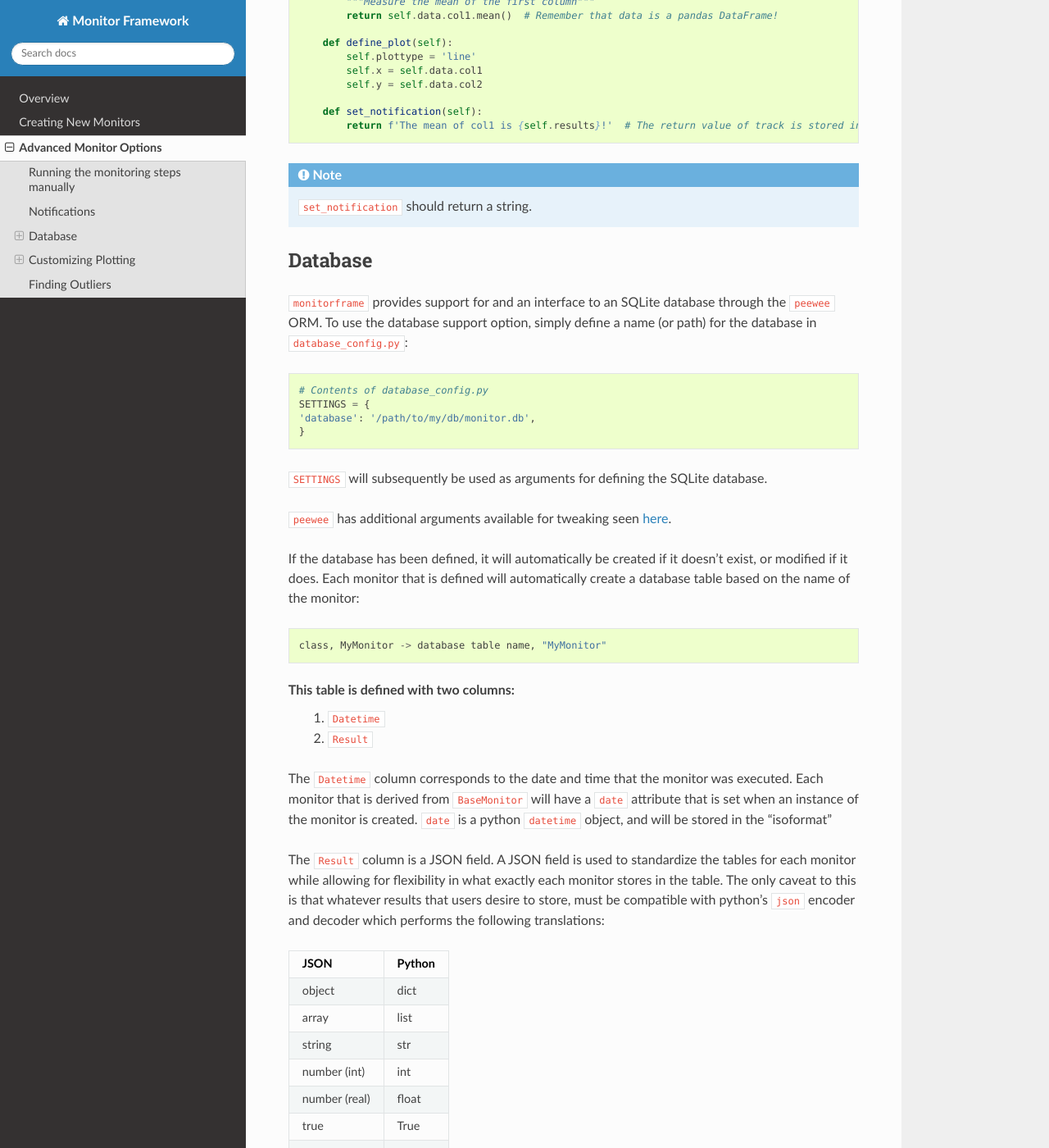
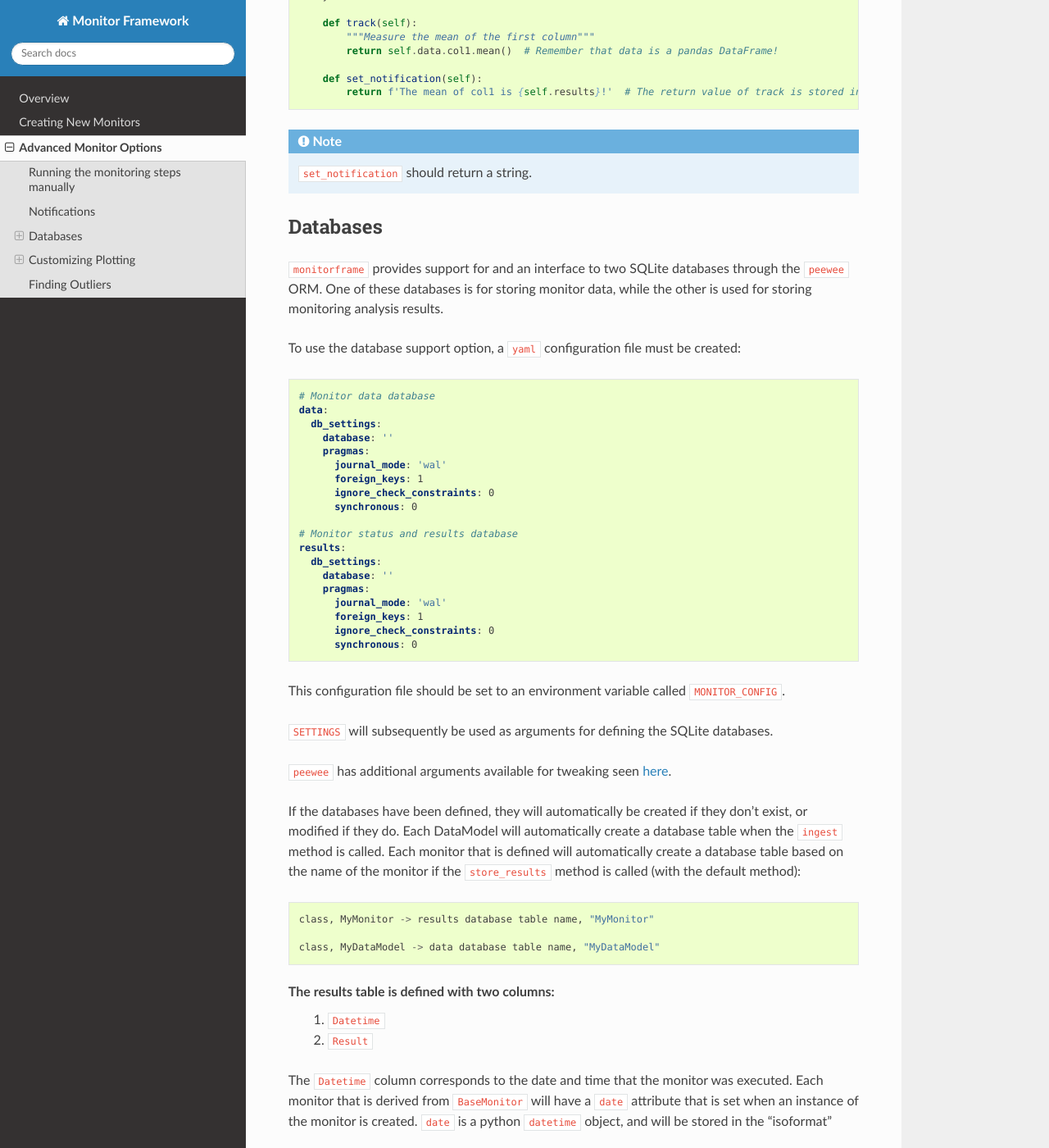
Before and after one commit to spacetelescope/monitor-framework, a Sphinx documentation site: the page built from docs/source/advanced_monitors.rst, in a window 1280 px wide and 1400 px high, scrolled down 1326 px. Shown: the whole window at 82% size. Built offline with Sphinx 7.4.7 and the Read the Docs theme 2.0.0, drawn with Linux system fonts in a browser that asks for light colours; some of the changed text lies outside the part shown.

```diff
--- a/docs/source/advanced_monitors.rst
+++ b/docs/source/advanced_monitors.rst
@@ -13,8 +13,8 @@ Running the monitoring steps manually
 If there is a need to run the monitoring steps manually, ``BaseMonitor`` includes the following methods that can be
 called independently:
 
-- ``initialize_data``: retrieve data defined by the data model, set plotting parameters, set labels, filter data if a filter is defined.
-- ``run_analysis``: execute the track method, find outliers if defined, sets notification.
+- ``initialize_data``: retrieve data defined by the data model set the data attribute, set labels.
+- ``run_analysis``: execute the track method, find outliers if defined, set notifications.
 - ``plot``: plot the plotly figure object (creates the html output)
 - ``notify``: sends notification email
 
@@ -51,14 +51,13 @@ For example:
             recipients=['other@stsci.edu', 'other2@stsci.edu']  # recipients can also be a single string if there's only one
         )
 
+        plottype = 'line'
+        x = 'col1'
+        y = 'col2'
+
         def track(self):
             """Measure the mean of the first column"""
             return self.data.col1.mean()  # Remember that data is a pandas DataFrame!
-
-        def define_plot(self):
-            self.plottype = 'line'
-            self.x = self.data.col1
-            self.y = self.data.col2
 
         def set_notification(self):
             return f'The mean of col1 is {self.results}!'  # The return value of track is stored in the results attribute!
@@ -67,29 +66,52 @@ For example:
 
     ``set_notification`` should return a string.
 
-Database
---------
-``monitorframe`` provides support for and an interface to an SQLite database through the ``peewee`` ORM.
-To use the database support option, simply define a name (or path) for the database in ``database_config.py``:
+Databases
+---------
+``monitorframe`` provides support for and an interface to two SQLite databases through the ``peewee`` ORM.
+One of these databases is for storing monitor data, while the other is used for storing monitoring analysis results.
 
-.. code-block:: python
+To use the database support option, a ``yaml`` configuration file must be created:
 
-    # Contents of database_config.py
-    SETTINGS = {
-    'database': '/path/to/my/db/monitor.db',
-    }
+.. code-block:: yaml
 
-``SETTINGS`` will subsequently be used as arguments for defining the SQLite database.
+    # Monitor data database
+    data:
+      db_settings:
+        database: ''
+        pragmas:
+          journal_mode: 'wal'
+          foreign_keys: 1
+          ignore_check_constraints: 0
+          synchronous: 0
+
+    # Monitor status and results database
+    results:
+      db_settings:
+        database: ''
+        pragmas:
+          journal_mode: 'wal'
+          foreign_keys: 1
+          ignore_check_constraints: 0
+          synchronous: 0
+
+This configuration file should be set to an environment variable called ``MONITOR_CONFIG``.
+
+``SETTINGS`` will subsequently be used as arguments for defining the SQLite databases.
 
 ``peewee`` has additional arguments available for tweaking seen
 `here <http://docs.peewee-orm.com/en/latest/peewee/database.html#using-sqlite>`_.
 
-If the database has been defined, it will automatically be created if it doesn't exist, or modified if it does.
-Each monitor that is defined will automatically create a database table based on the name of the monitor::
+If the databases have been defined, they will automatically be created if they don't exist, or modified if they do.
+Each DataModel will automatically create a database table when the ``ingest`` method is called.
+Each monitor that is defined will automatically create a database table based on the name of the
+monitor if the ``store_results`` method is called (with the default method)::
 
-    class, MyMonitor -> database table name, "MyMonitor"
+    class, MyMonitor -> results database table name, "MyMonitor"
 
-This table is defined with two columns:
+    class, MyDataModel -> data database table name, "MyDataModel"
+
+The results table is defined with two columns:
     1. ``Datetime``
     2. ``Result``
 
@@ -129,6 +151,8 @@ For more information on pandas' ``to_json`` method, see
 Python's JSON encoder and decoder, see `their documentation <https://docs.python.org/3/library/json.html>`_.
 
 .. _custom-storage:
+
+The data database columns are defined based on the data recovered by the ``get_new_data`` method.
 
 Storing and accessing results
 ^^^^^^^^^^^^^^^^^^^^^^^^^^^^^
@@ -208,30 +232,8 @@ The basic plotting functionality of ``BaseMonitor`` restricts the dimensionality
 basic after all).
 
 The third dimension is a *color* dimension supports either an array of the same shape as ``x`` and ``y``.
-To specify a color dimension to the data, simply set the ``z`` attribute in ``define_plot``:
-
-.. code-block:: python
-
-    def define_plot(self):
-        self.plottype = 'scatter'
-        self.x = self.data.col1  # [1, 2 ,3]
-        self.y = self.data.col2  # [4, 5, 6]
-
-        # If the color dimension is included in the data as col3:
-        self.z = self.data.col3
-
-        # If the color dimension is not included in the data, but based on some analysis
-        self.z = some_color_array  # must be the same length as x and y
-
-The third dimension can also be used to create an image plot:
-
-.. code-block:: python
-
-    def define_plot(self):
-        self.plottype = 'image'
-        self.x = self.data.col1
-        self.y = self.data.col2
-        self.z = image_array  # 2d image array of shape (y.shape, x.shape)
+To specify a color dimension to the data, simply set the ``z`` attribute.
+The third dimension can also be used to create an image plot.
 
 Adding additional information to the hover labels
 ^^^^^^^^^^^^^^^^^^^^^^^^^^^^^^^^^^^^^^^^^^^^^^^^^
@@ -259,14 +261,13 @@ In the definition of the monitor, the new "names" column would need to be identi
         data_model = MyNewModel
         labels = ['names']  # List of column names in data that should be used in hover labels
 
+        plottype = 'line'
+        x = 'col1'
+        y = 'col2'
+
         def track(self):
             """Measure the mean of the first column"""
             return self.data.col1.mean()  # Remember that data is a pandas DataFrame!
-
-        def define_plot(self):
-            self.plottype = 'line'
-            self.x = self.data.col1
-            self.y = self.data.col2
 
 This will add each "name" to the corresponding point in the hover labels in the plotly figure.
 
```
Also changed, not shown: other parts of docs/source/advanced_monitors.rst (+1 -1 lines), docs/source/creating_monitors.rst (+23 -15 lines).
